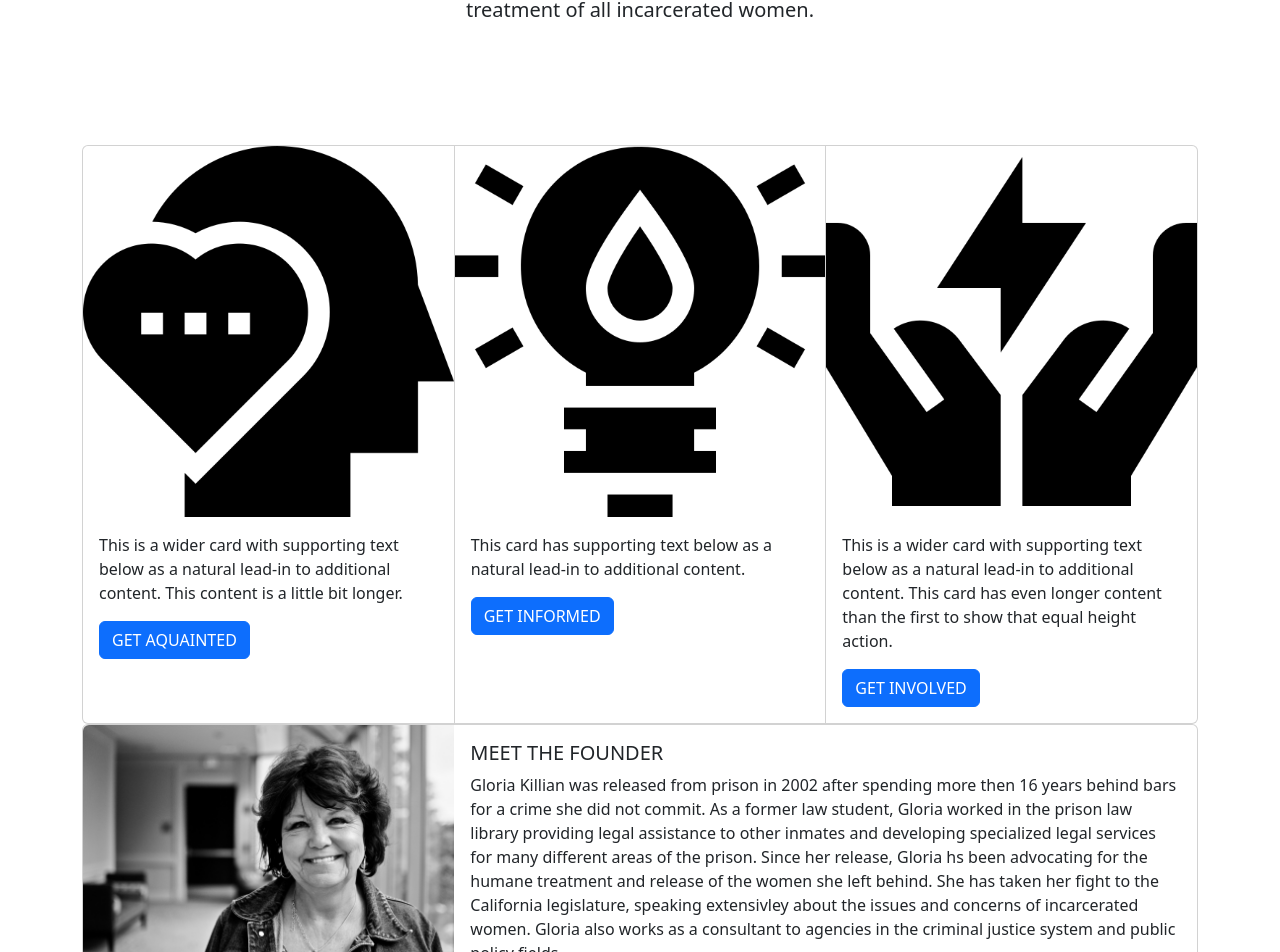
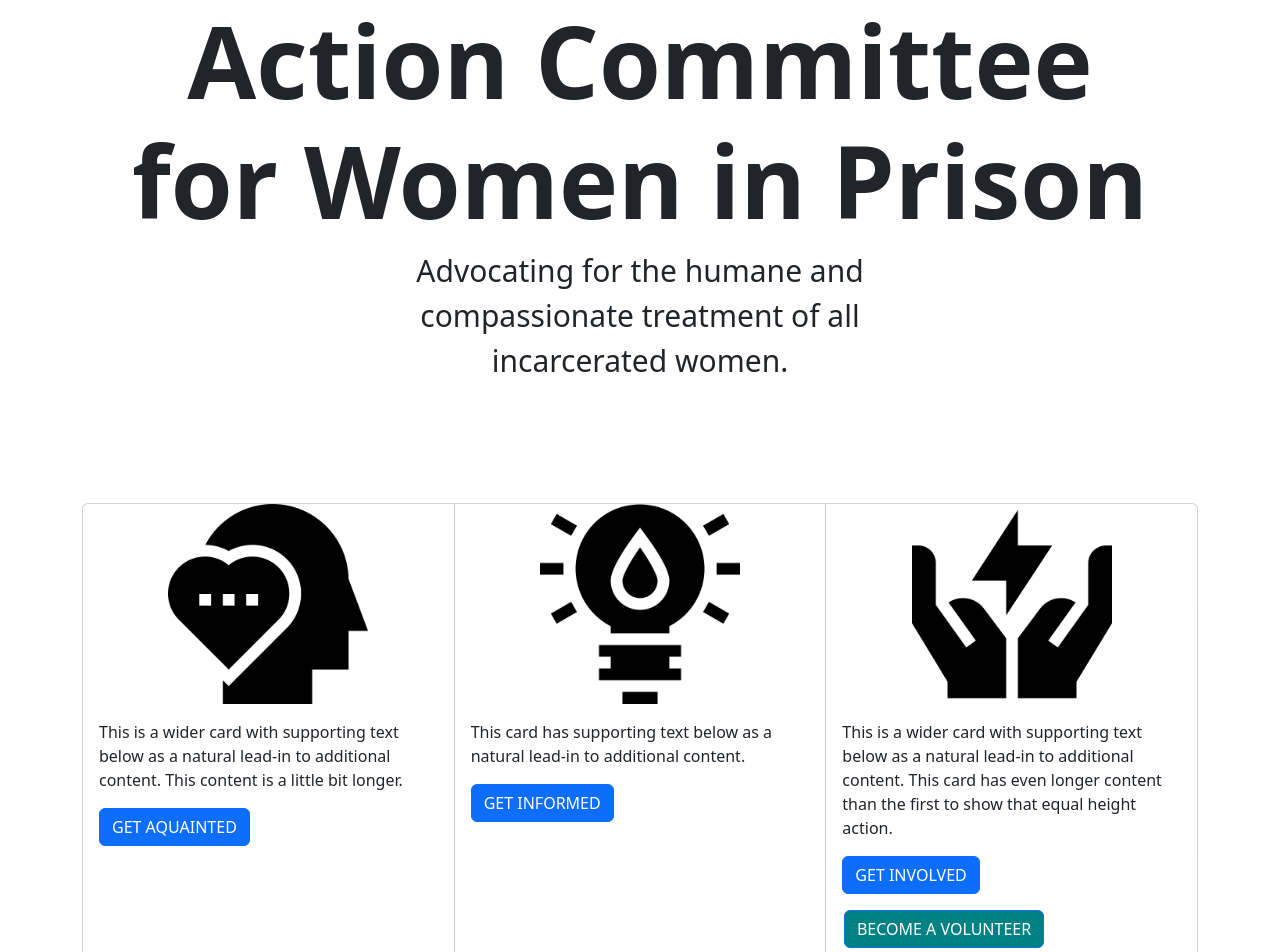
Before and after one commit to prime-mcgowan/solo_ACWIP, a React (Create React App) app: page /volunteerForm#/home in a window 1280 px wide. Shown: the part 411-1363 px from the top of the page. Built offline with nearby package versions, Linux system fonts and the light colour scheme; no server answers.

Commit message:
using inline styling on landingPage

```diff
--- a/src/components/LandingPage/LandingPage.jsx
+++ b/src/components/LandingPage/LandingPage.jsx
@@ -1,6 +1,7 @@
 import React, { useState } from 'react';
 import { useHistory } from 'react-router-dom';
 import './LandingPage.css';
+
 
 // CUSTOM COMPONENTS
 import RegisterForm from '../RegisterForm/RegisterForm';
@@ -8,10 +9,18 @@ import RegisterForm from '../RegisterForm/RegisterForm';
 //Styling from: https://react-bootstrap.netlify.app/
 import Card from 'react-bootstrap/Card';
 import CardGroup from 'react-bootstrap/CardGroup';
+import { flexbox } from '@mui/system';
 
 function LandingPage() {
   const [heading, setHeading] = useState();
   const history = useHistory();
+
+  const styles = {
+    padding: {
+      paddingTop: "20px",
+      marginTop: "20px"
+    }
+  }
 
   const onLogin = (event) => {
     history.push('/login');
@@ -26,7 +35,7 @@ function LandingPage() {
 {/* Bootstrap Hero Section */}
       <div className="container-fluid px-4 py-5 my-5 text-center">
 	        <div className="lc-block d-block mx-auto mb-4">
-              <svg xmlns="http://www.w3.org/2000/svg" width="100" height="100" fill="currentColor" className="bi bi-lightning-charge" viewBox="0 0 16 16">
+              <svg xmlns="http://www.w3.org/2000/svg" width="200" height="200" fill="currentColor" className="bi bi-lightning-charge" viewBox="0 0 16 16">
                   <path d="M11.251.068a.5.5 0 0 1 .227.58L9.677 6.5H13a.5.5 0 0 1 .364.843l-8 8.5a.5.5 0 0 1-.842-.49L6.323 9.5H3a.5.5 0 0 1-.364-.843l8-8.5a.5.5 0 0 1 .615-.09zM4.157 8.5H7a.5.5 0 0 1 .478.647L6.11 13.59l5.732-6.09H9a.5.5 0 0 1-.478-.647L9.89 2.41 4.157 8.5z"/>
               </svg>
 		                      {/* <svg xmlns="http://www.w3" viewBox="0 0 496 512" width="5em" height="5em" lc-helper="svg-icon" fill="currentColor">
@@ -37,14 +46,14 @@ function LandingPage() {
 
 	        <div className="lc-block">
 		          <div editable="rich">
-			            <h2 className="display-5 fw-bold">Action Committee for Women in Prison</h2>
+			            <h2 className="display-5 fw-bold" style={{fontSize:100}}>Action Committee for Women in Prison</h2>
               </div>
 	        </div>
 
 
 	        <div className="lc-block col-lg-6 mx-auto mb-4">
 		          <div editable="rich">
-			            <p className="lead ">Advocating for the humane and compassionate treatment of all incarcerated women.</p>
+			            <p className="lead" style={{fontSize:30}}>Advocating for the humane and compassionate treatment of all incarcerated women.</p>
 		          </div>
 	        </div>
 
@@ -54,17 +63,19 @@ function LandingPage() {
 
       <div className="card-group">
   <div className="card">
-    <img src="./images/love.png"className="card-img-top" alt="..."/>
+    <img src="./images/love.png"className="card-img-top" alt="..." style={{height: 200, width: 200, alignSelf: 'center'}}/>
     <div className="card-body">
       {/* <h5 className="card-title">GET AQUAINTED</h5> */}
       <p className="card-text">This is a wider card with supporting text below as a natural lead-in to additional content. This content is a little bit longer.</p>
       {/* <a href="#" className="btn btn-primary">GET AQUAINTED</a> */}
-      <button className="btn btn-primary profile-button" type="button"
+      <button
+      className="btn btn-primary profile-button"
+      type="button" style={{}}
       onClick={() => history.push('/getAquainted')}>GET AQUAINTED</button>
     </div>
   </div>
   <div className="card">
-    <img src="./images/lamp.png" className="card-img-top" alt="..."/>
+    <img src="./images/lamp.png" className="card-img-top" alt="..." style={{height: 200, width: 200, alignSelf: 'center'}}/>
     <div className="card-body">
       {/* <h5 className="card-title">GET INFORMED</h5> */}
       <p className="card-text">This card has supporting text below as a natural lead-in to additional content.</p>
@@ -74,13 +85,15 @@ function LandingPage() {
     </div>
   </div>
   <div className="card">
-    <img src="./images/energy.png" className="card-img-top" alt="..."/>
+    <img src="./images/energy.png" className="card-img-top" alt="..." style={{height: 200, width: 200, alignSelf: 'center'}}/>
     <div className="card-body">
       {/* <h5 className="card-title">GET INVOLVED</h5> */}
       <p className="card-text">This is a wider card with supporting text below as a natural lead-in to additional content. This card has even longer content than the first to show that equal height action.</p>
       {/* <a href="#" className="btn btn-primary" type="button"  onClick={() => history.push('/getInvolvedPage')}>GET INVOLVED</a> */}
       <button className="btn btn-primary profile-button" type="button"
       onClick={() => history.push('/getInvolvedPage')}>GET INVOLVED</button>
+       <button className="btn btn-primary profile-button" type="button" style={{backgroundColor: '#008183', marginLeft: '.1rem', marginTop:'1rem', alignItems:'center'}}
+      onClick={() => history.push('/getInvolvedPage')}>BECOME A VOLUNTEER</button>
     </div>
   </div>
 </div>
@@ -88,7 +101,7 @@ function LandingPage() {
 
 
 
-<div className="card mb-3" sx={{maxWidth: '540px'}}>
+<div className="card mb-3" sx={{maxWidth: '540px'}} style={styles.padding}>
     <div className="row g-0">
         <div className="col-md-4">
             <img src="./images/Gloria_Killian.jpg" className="img-fluid rounded-start" alt="..."/>
```
Also changed, not shown: src/components/LandingPage/LandingPage.css (line endings or trailing spaces).
